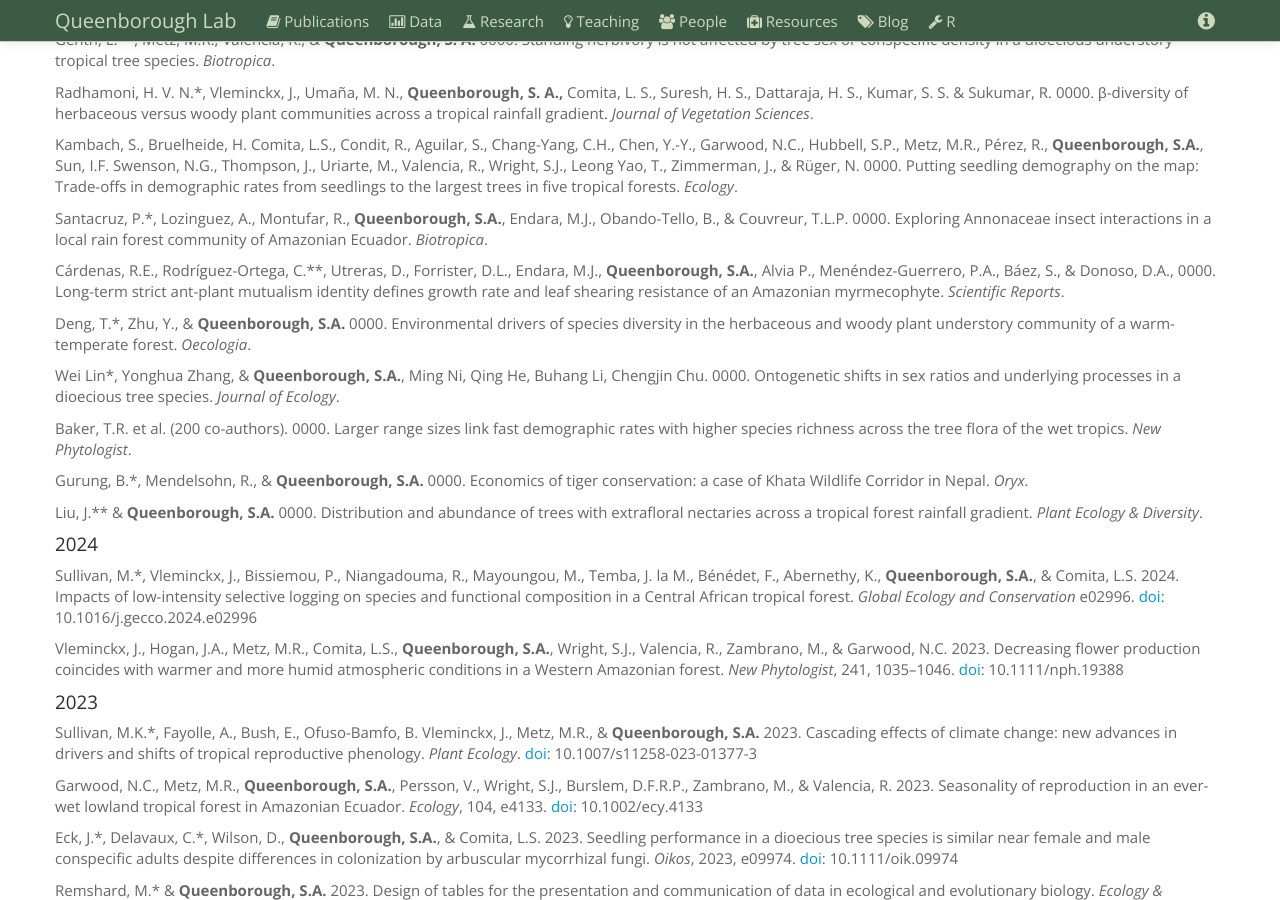
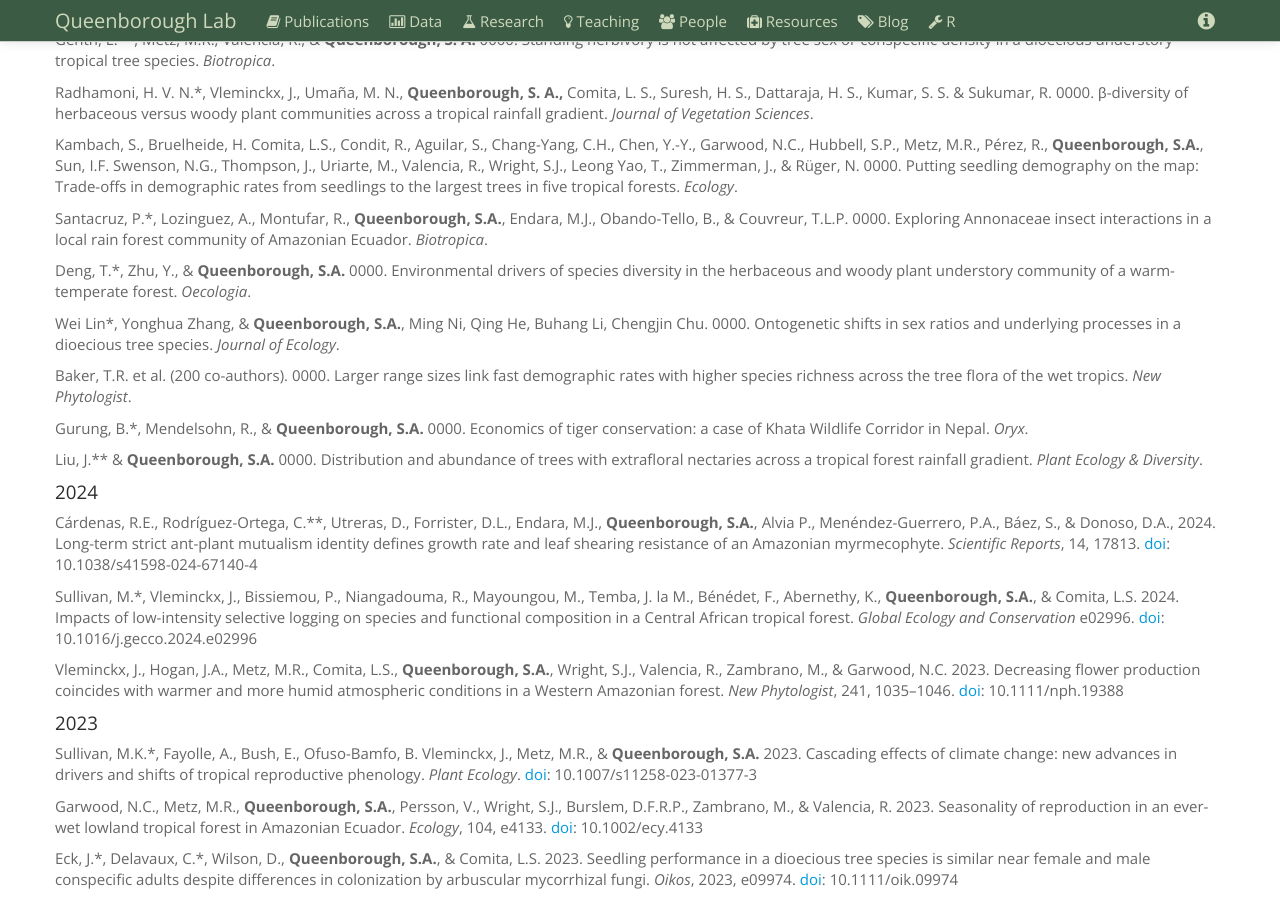
Before and after one commit to saq/saq.github.io, a Jekyll site: the page built from publications.md, in a window 1280 px wide and 900 px high, scrolled down 369 px. Built offline with Jekyll 4.4.1, drawn with Linux system fonts in a browser that asks for light colours; some of the changed lines change nothing that is shown.

Commit message:
Update publications.md

```diff
--- a/publications.md
+++ b/publications.md
@@ -51,8 +51,6 @@
 
 Santacruz, P.\*, Lozinguez, A., Montufar, R., **Queenborough, S.A.**, Endara, M.J., Obando-Tello, B., & Couvreur, T.L.P. 0000. Exploring Annonaceae insect interactions in a local rain forest community of Amazonian Ecuador. *Biotropica*.
 
-Cárdenas, R.E., Rodríguez-Ortega, C.\*\*, Utreras, D., Forrister, D.L., Endara, M.J., **Queenborough, S.A.**, Alvia P., Menéndez-Guerrero, P.A., Báez, S., & Donoso, D.A., 0000. Long-term strict ant-plant mutualism identity defines growth rate and leaf shearing resistance of an Amazonian myrmecophyte. *Scientific Reports*.
-
 Deng, T.\*, Zhu, Y., & **Queenborough, S.A.** 0000. Environmental drivers of species diversity in the herbaceous and woody plant understory community of a warm-temperate forest. *Oecologia*.
 
 Wei Lin\*, Yonghua Zhang, & **Queenborough, S.A.**, Ming Ni, Qing He, Buhang Li, Chengjin Chu. 0000. Ontogenetic shifts in sex ratios and underlying processes in a dioecious tree species. *Journal of Ecology*.
@@ -69,6 +67,7 @@
 
 #### 2024
 
+Cárdenas, R.E., Rodríguez-Ortega, C.\*\*, Utreras, D., Forrister, D.L., Endara, M.J., **Queenborough, S.A.**, Alvia P., Menéndez-Guerrero, P.A., Báez, S., & Donoso, D.A., 2024. Long-term strict ant-plant mutualism identity defines growth rate and leaf shearing resistance of an Amazonian myrmecophyte. *Scientific Reports*, 14, 17813. [doi](https://doi.org/10.1038/s41598-024-67140-4): 10.1038/s41598-024-67140-4
 
 Sullivan, M.\*, Vleminckx, J., Bissiemou, P., Niangadouma, R., Mayoungou, M., Temba, J. la M., Bénédet, F., Abernethy, K., **Queenborough, S.A.**, & Comita, L.S. 2024. Impacts of low-intensity selective logging on species and functional composition in a Central African tropical forest. *Global Ecology and Conservation* e02996. [doi](https://doi.org/10.1016/j.gecco.2024.e02996): 10.1016/j.gecco.2024.e02996
 
```
